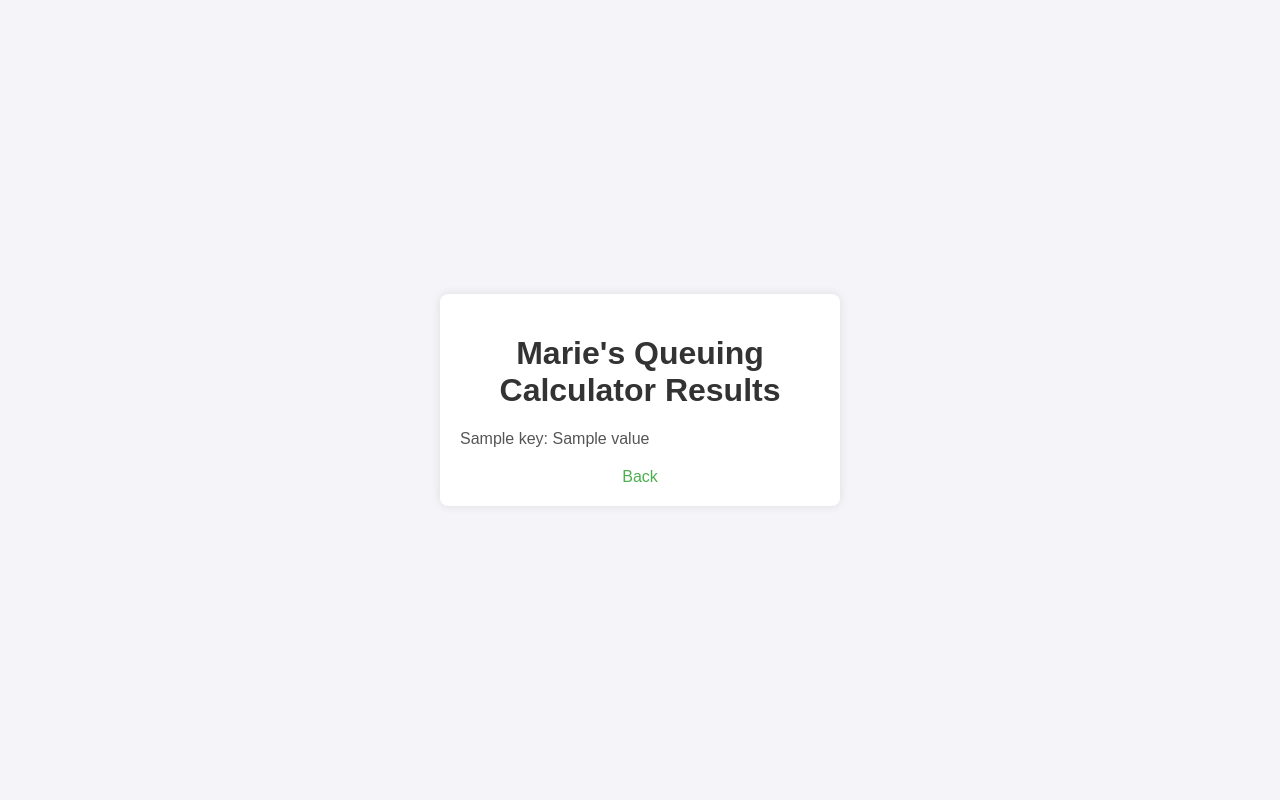
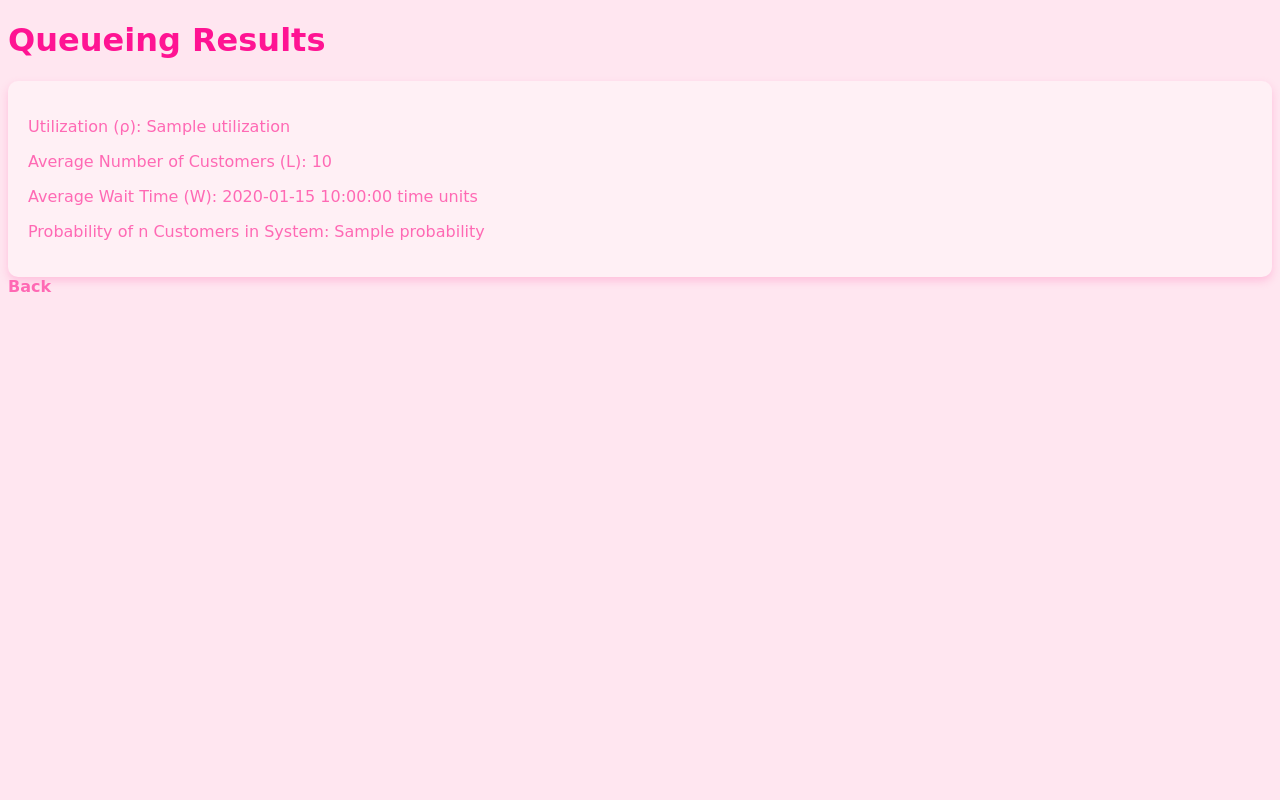
Before and after one commit to giandomenicomarie/queue_calculator, a Flask app: template templates/results.html in a window 1280 px wide. Run offline with Flask 3, Linux system fonts and the light colour scheme; the template is opened without the code that fills it: most values are stand-ins (such as "Sample title", 1, 10 or a date in 2020).

Commit message:
Update results pink.html

```diff
--- a/templates/results.html
+++ b/templates/results.html
@@ -1,62 +1,40 @@
-<!DOCTYPE html>
-<html lang="en">
+<!doctype html>
+<html>
 <head>
-    <meta charset="UTF-8">
-    <title>Marie's Queuing Calculator Results</title>
+    <title>Queueing Results</title>
     <style>
         body {
-            font-family: Arial, sans-serif;
-            background-color: #f4f4f9;
-            margin: 0;
-            padding: 0;
-            height: 100vh;
-            display: flex;
-            justify-content: center;
-            align-items: center;
-            overflow: hidden;
-        }
-        .container {
-            background-color: white;
-            padding: 20px;
-            border-radius: 8px;
-            box-shadow: 0 0 10px rgba(0, 0, 0, 0.1);
-            max-width: 400px;
-            width: 100%;
-            box-sizing: border-box;
+            background-color: #ffe6f0;
+            font-family: 'Comic Sans MS', cursive, sans-serif;
+            color: #ff69b4;
         }
         h1 {
-            text-align: center;
-            color: #333;
+            color: #ff1493;
         }
-        ul {
-            list-style: none;
-            padding: 0;
-        }
-        li {
-            margin: 10px 0;
-            color: #555;
+        .result-box {
+            background-color: #fff0f5;
+            padding: 20px;
+            border-radius: 10px;
+            box-shadow: 0 4px 8px rgba(255, 105, 180, 0.3);
         }
         a {
-            display: block;
-            text-align: center;
-            margin-top: 20px;
+            color: #ff69b4;
             text-decoration: none;
-            color: #4CAF50;
+            font-weight: bold;
         }
         a:hover {
-            color: #45a049;
+            color: #ff1493;
         }
     </style>
 </head>
 <body>
-    <div class="container">
-        <h1>Marie's Queuing Calculator Results</h1>
-        <ul>
-            {% for key, value in results.items() %}
-                <li>{{ key }}: {{ value }}</li>
-            {% endfor %}
-        </ul>
-        <a href="/">Back</a>
+    <h1>Queueing Results</h1>
+    <div class="result-box">
+        <p>Utilization (ρ): {{ utilization }}</p>
+        <p>Average Number of Customers (L): {{ avg_num_customers }}</p>
+        <p>Average Wait Time (W): {{ avg_wait_time }} time units</p>
+        <p>Probability of n Customers in System: {{ probability }}</p>
     </div>
+    <a href="/">Back</a>
 </body>
 </html>
```
